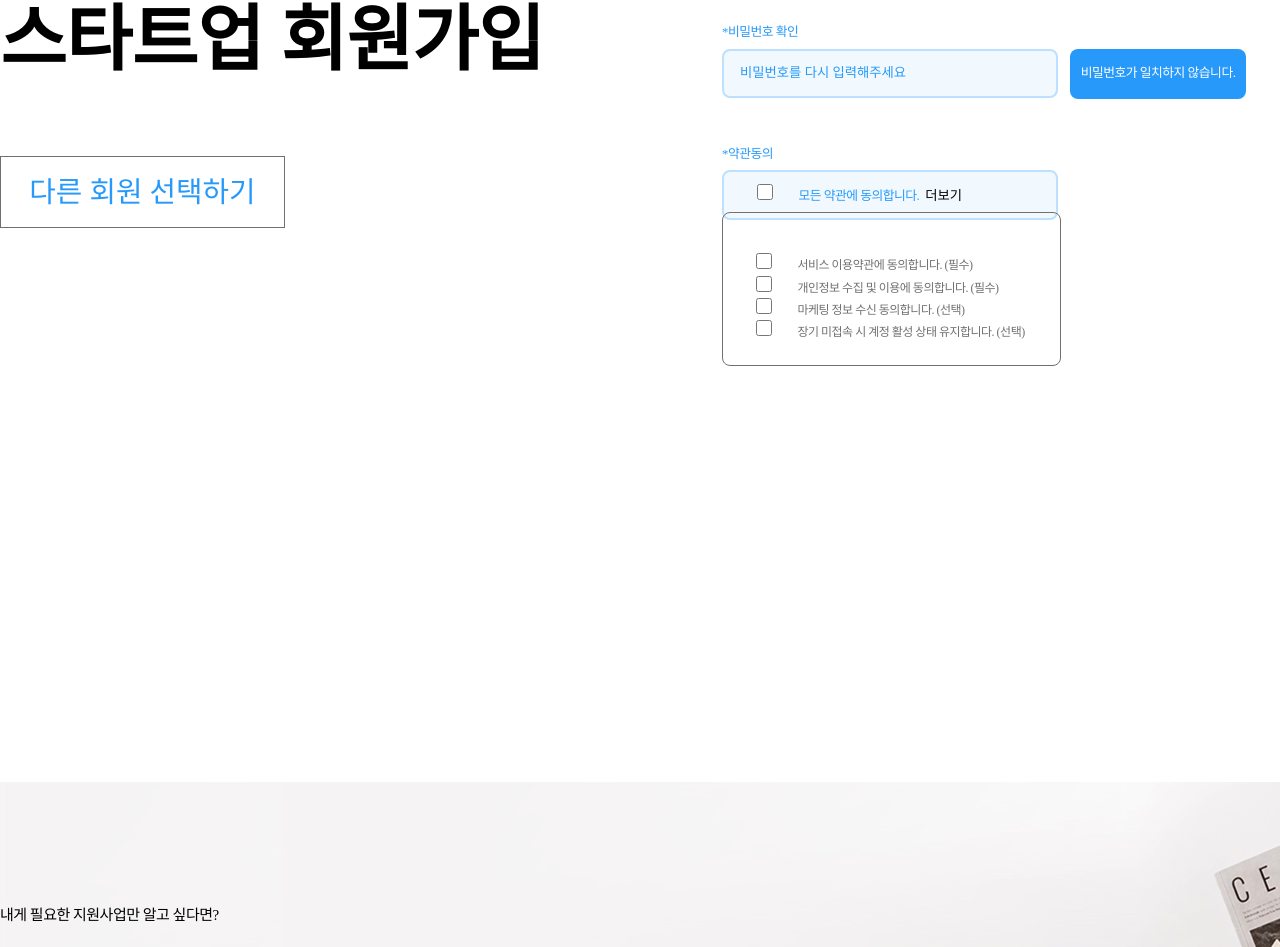
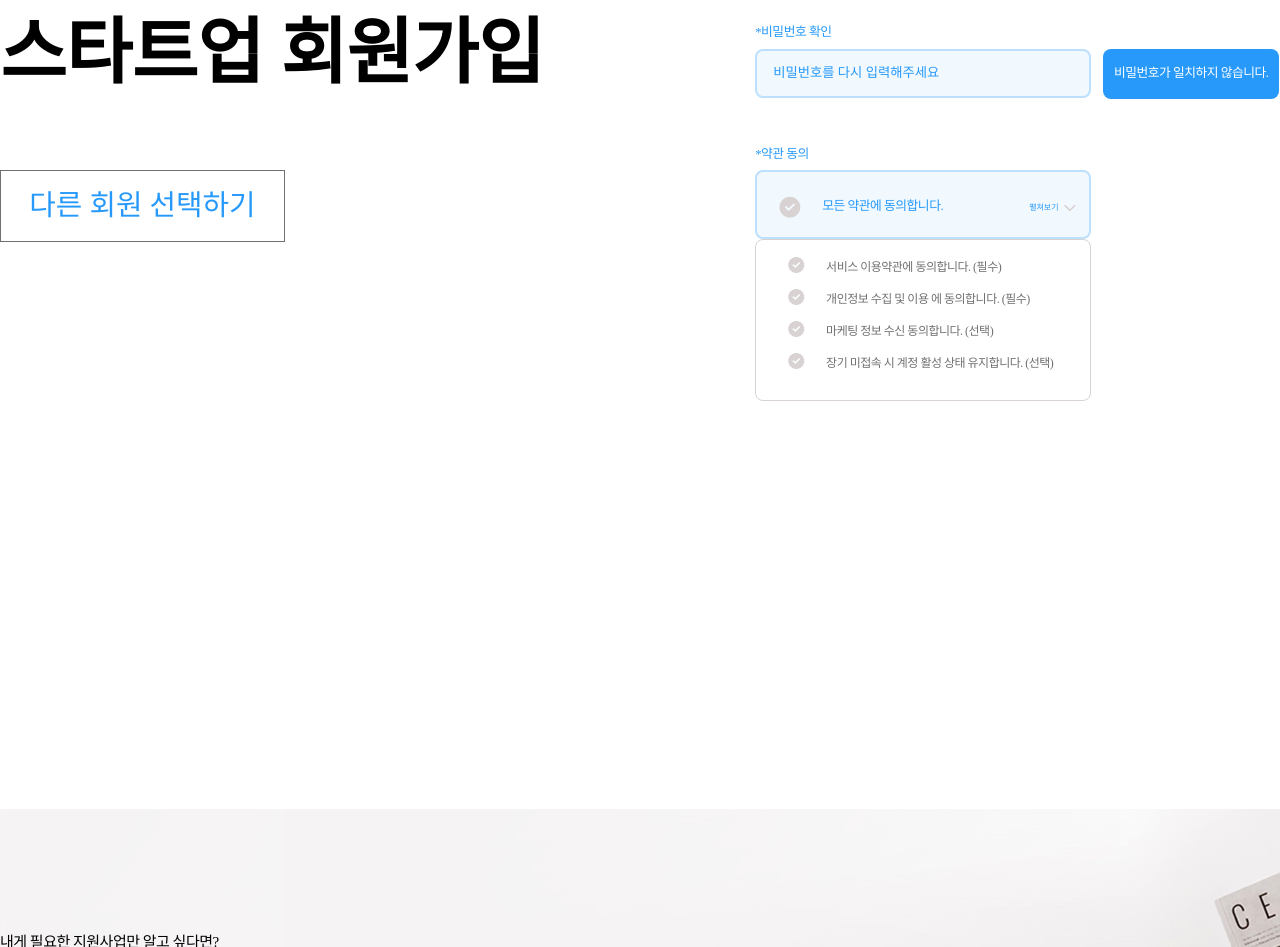
Before and after one commit to Momentium/withWecode, a React (Create React App) app in the folder front-end/offertunity-app/: page /SignupFormStartup in a window 1280 px wide. Shown: the part 1414-2361 px from the top of the page. Built offline with nearby package versions, Linux system fonts and the light colour scheme; a web font is replaced by a local one.

Commit message:
0120 | Mat | 디자인 수정중

```diff
--- a/front-end/offertunity-app/src/components/pages/signUp/SignUp.tsx
+++ b/front-end/offertunity-app/src/components/pages/signUp/SignUp.tsx
@@ -40,7 +40,6 @@ export default SignUp;
 const Wrap= styled.section`
   ${({ theme }) => theme.ConWidth};
   display:flex;
-  align-items: center;
   justify-content:space-between;
   padding:17rem 0;
 `;
--- a/front-end/offertunity-app/src/components/pages/signUp/components/Button.tsx
+++ b/front-end/offertunity-app/src/components/pages/signUp/components/Button.tsx
@@ -14,6 +14,7 @@ const Button:React.FC<Props> = ({txt}) => {
 export default Button;
 
 const Btn = styled.button`
+  display: block;
   width:17.8rem;
   height:4.5rem;
   border:1px solid #707070;
--- a/front-end/offertunity-app/src/components/pages/signUp/components/InputBox.tsx
+++ b/front-end/offertunity-app/src/components/pages/signUp/components/InputBox.tsx
@@ -1,7 +1,48 @@
-import React from 'react';
+import React, { useEffect, useState } from 'react';
 import styled from "styled-components";
 
+
 const InputBox = () => {
+
+  const [checkAll,setCheckAll] = useState(false);
+
+  const [checkService,setCheckService] =useState(false);
+  const [checkPersonalInfo,setCheckPersonalInfo]=useState(false);
+  const [checkMarketing,setCheckMarketing]=useState(false);
+  const [checkAccountWake,setCheckAccountWake] =useState(false);
+
+  useEffect(() => {
+
+      const True = (checkService && checkPersonalInfo && checkMarketing && checkAccountWake)
+      setCheckAll(True);
+
+  },[checkService,checkPersonalInfo,checkMarketing,checkAccountWake])
+
+
+  const handleCheckAll = () => {
+    setCheckAll(!checkAll)
+    setCheckService(!checkAll);
+    setCheckPersonalInfo(!checkAll);
+    setCheckMarketing(!checkAll);
+    setCheckAccountWake(!checkAll);
+  }
+
+
+
+
+  const service =()=>{
+    setCheckService(!checkService)
+  }
+  const personal =()=>{
+    setCheckPersonalInfo(!checkPersonalInfo)
+  }
+  const marketing =()=>{
+    setCheckMarketing(!checkMarketing)
+  }
+  const unLogin =()=>{
+    setCheckAccountWake(!checkAccountWake)
+  }
+
   return(
     <Wrap>
       <Email>
@@ -22,34 +63,35 @@ const InputBox = () => {
         <input type="text" placeholder="비밀번호를 다시 입력해주세요"/>
         <div>비밀번호가 일치하지 않습니다.</div>
       </PwCheck>
-      <Term>
-        <p>*약관동의</p>
-        <div className="agreeAll">
-          <label>
-            <input type="checkbox"/>
-            모든 약관에 동의합니다.
-            <button>더보기</button>
-          </label>
+      <Agree>
+        <p>*약관 동의</p>
+        <CheckAll>
+          <div onClick={handleCheckAll}>
+            <i className="fas fa-check-circle" style={{color:checkAll? "#707070" : "#D8D2D2"}}/>
+            <span>모든 약관에 동의합니다.</span>
           </div>
-        <div className="labelBox">
-          <label>
-            <input type="checkbox"/>
-            서비스 이용약관에 동의합니다. (필수)
-          </label>
-          <label>
-            <input type="checkbox"/>
-            개인정보 수집 및 이용에 동의합니다. (필수)
-          </label>
-          <label >
-            <input type="checkbox"/>
-            마케팅 정보 수신 동의합니다. (선택)
-          </label>
-          <label>
-            <input type="checkbox"/>
-            장기 미접속 시 계정 활성 상태 유지합니다. (선택)
-          </label>
-        </div>
+          <button>펼쳐보기<i className="fas fa-chevron-down"/></button>
+        </CheckAll>
+          <Terms>
+            <Term onClick={service}>
+              <i className="fas fa-check-circle" style={{color:checkService? "#707070" : "#D8D2D2"}}/>
+              <p>서비스 이용약관에 동의합니다. (필수)</p>
             </Term>
+            <Term onClick={personal}>
+              <i className="fas fa-check-circle" style={{color:checkPersonalInfo? "#707070" : "#D8D2D2"}}/>
+              <p>개인정보 수집 및 이용 에 동의합니다. (필수)</p>
+            </Term>
+            <Term onClick={marketing}>
+              <i className="fas fa-check-circle" style={{color:checkMarketing? "#707070" : "#D8D2D2"}}/>
+              <p>마케팅 정보 수신 동의합니다. (선택)</p>
+            </Term>
+            <Term onClick={unLogin}>
+              <i className="fas fa-check-circle" style={{color:checkAccountWake? "#707070" : "#D8D2D2"}}/>
+              <p>장기 미접속 시 계정 활성 상태 유지합니다. (선택)</p>
+            </Term>
+          </Terms>
+
+      </Agree>
     </Wrap>
   )
 };
@@ -57,7 +99,7 @@ const InputBox = () => {
 export default InputBox;
 
 const Wrap =styled.div`
-  width:50%;
+  width:41%;
 `;
 
 const Input = styled.div `
@@ -112,39 +154,63 @@ const PwCheck = styled(Input)`
  }
 `;
 
-const Term = styled(Input)`
-  .agreeAll{
-      z-index:10;
-      display: inline-block;
+const Agree = styled(Input)`
+
+`;
+
+const CheckAll = styled.div`
   width:21rem;
-      height:3.12rem;
-      line-height:3.12rem;
+  height:4.3rem;
+  line-height:4.3rem;
+  background:#F1F9FF;
   border:2px solid #BCE0FD;
   border-radius:0.5rem;
-      background:#F1F9FF;
   font-size:0.8rem;
   color:#2699FB;
-      label{
-        margin-left:1.8rem;
+  div{
+    display: inline-block;
+  }
+  i{
+    vertical-align:middle;
+    margin:0 1.4rem;
+    font-size:1.3rem;
+    color:#D8D2D2;
+    cursor: pointer;
+  }
+  span{
+    cursor: pointer;
+  }
+  button{
+    display: inline-block;
+    margin-left:5rem;
+    font-size:0.5rem;
+    color:#2699FB;
+    i{
+      font-size:0.8rem;
+      margin:0 0 0 0.3rem;
     }
   }
-    .labelBox{
-      z-index:1;
-      transform: translateY(-0.5rem);
-      padding: 2.3rem 2.2rem 1.6rem 0;
+`;
+
+const Terms = styled.div`
+  padding:1rem 2rem;
+  width:21rem;
+  border:1px solid #D8D2D2;
+  border-radius:0.5rem;
+`;
+
+const Term = styled.div`
+  height:2rem;
+  i{
+    margin-right:1.4rem;
+    font-size:1rem;
+    cursor: pointer;
+  }
+  p{
     display: inline-block;
-      border:1px solid #707070;
-      border-radius:0.5rem;
     font-size:0.75rem;
+    margin:0;
     color:#707070;
-      label{
-      display:block;
-      margin-left:1.8rem;
-      }
-    }
-  input{
-    margin-right:1.6rem;
-    width:1rem;
-    height:1rem;
+    cursor: pointer;
   }
 `;
```
Lines whose indentation alone changed are shown as unchanged.
